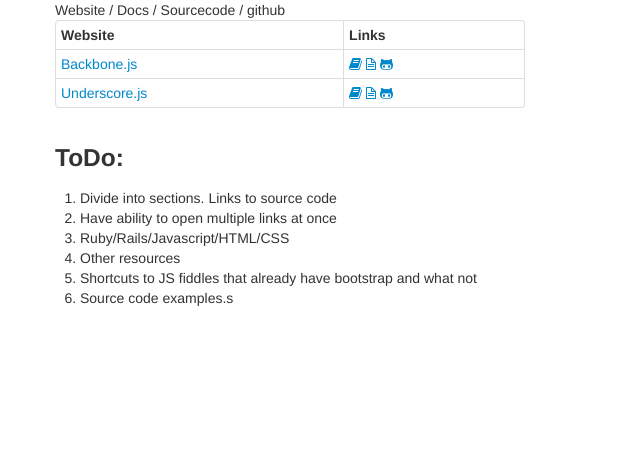
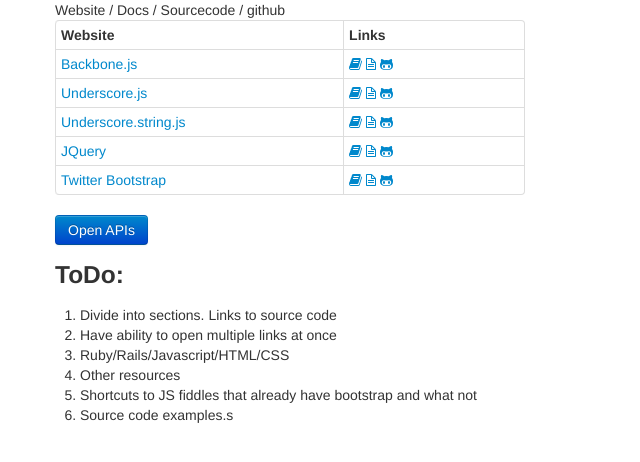
Before and after one commit to hajpoj/reference-page, a plain HTML site: page index.html in a window 1280 px wide. Shown: the whole page, without its empty margins (0-640 px from the left). Drawn offline with nearby package versions, Linux system fonts and the light colour scheme.

Commit message:
backboneify

```diff
--- a/index.html
+++ b/index.html
@@ -37,27 +37,13 @@
           <th class="span2">Links</th>
         </tr>
         </thead>
-        <tbody>
-        <tr>
-          <td><a href="http://backbonejs.com">Backbone.js</a></td>
-          <td class="o-resource-links">
-            <a href="http://www.backbonejs.com"><i class="icon-book"></i></a>
-            <a href="https://gist.github.com/723448ef3d7cf3ba3b0f"><i class="icon-file-alt"></i></a>
-            <a href="https://github.com/documentcloud/backbone"><i class="icon-github-alt"></i></a>
-          </td>
-        </tr>
-        <tr>
-          <td><a href="http://underscorejs.org">Underscore.js</a></td>
-          <td>
-            <a href="http://underscorejs.org"><i class="icon-book"></i></a>
-            <a href="https://gist.github.com/4de2ec66ad46e4f521ef"><i class="icon-file-alt"></i></a>
-            <a href="https://github.com/documentcloud/underscore"><i class="icon-github-alt"></i></a>
-          </td>
-        </tr>
+        <tbody id="resourceTable">
         </tbody>
       </table>
     </div>
   </div>
+
+  <button id="openAPIs" class="btn btn-primary">Open APIs</button>
 
   <h3>ToDo:</h3>
   <ol>
@@ -73,9 +59,19 @@
 
 <script src="//ajax.googleapis.com/ajax/libs/jquery/1.8.3/jquery.min.js"></script>
 <script>window.jQuery || document.write('<script src="js/vendor/jquery-1.8.3.min.js"><\/script>')</script>
+<script src="js/vendor/underscore.js"></script>
 <script src="js/vendor/backbone.js"></script>
 <script src="js/plugins.js"></script>
 <script src="js/main.js"></script>
 
+<script id="resourceTemplate" type="text/html">
+    <td><a href="{{ main_url }}" target="_blank">{{ name }}</a></td>
+    <td class="o-resource-links">
+      <a href="{{ api_url }}" class="api-link" target="_blank"><i class="icon-book"></i></a>
+      <a href="{{ code_url }}" target="_blank"><i class="icon-file-alt"></i></a>
+      <a href="{{ github_url }}" target="_blank"><i class="icon-github-alt"></i></a>
+    </td>
+</script>
+
 </body>
 </html>
--- a/js/main.js
+++ b/js/main.js
@@ -2,6 +2,10 @@
   models: {},
   views: {},
   collections: {}
+};
+
+_.templateSettings = {
+  interpolate : /\{\{(.+?)\}\}/g
 };
 
 $(function() {
@@ -15,16 +19,90 @@
     },
     {
       name: "Underscore.js",
-      main_url: "http://www.underscorejs.org",
-      api_url: "http://www.underscorejs.org",
+      main_url: "http://underscorejs.org",
+      api_url: "http://underscorejs.org",
       code_url: "https://gist.github.com/4de2ec66ad46e4f521ef",
       github_url: "https://github.com/documentcloud/underscore"
+    },
+    {
+      name: "Underscore.string.js",
+      main_url: "http://epeli.github.com/underscore.string/",
+      api_url: "https://github.com/epeli/underscore.string#readme",
+      code_url: "https://gist.github.com/29d89f78de3f52da3c5b",
+      github_url: "https://github.com/epeli/underscore.string"
+    },
+    {
+      name: "JQuery",
+      main_url: "http://jquery.com/",
+      api_url: "http://api.jquery.com/",
+      code_url: "https://github.com/jquery/jquery/tree/master/src",
+      github_url: "https://github.com/jquery/jquery"
+    },
+    {
+      name: "Twitter Bootstrap",
+      main_url: "http://twitter.github.com/bootstrap/",
+      api_url: "http://twitter.github.com/bootstrap/javascript.html",
+      code_url: "https://github.com/twitter/bootstrap/blob/master/docs/assets/js/bootstrap.js",
+      github_url: "https://github.com/twitter/bootstrap"
     }
+//    , {
+//      name: "",
+//      main_url: "",
+//      api_url: "",
+//      code_url: "",
+//      github_url: ""
+//    }
   ];
 
-  hf.models.Resource = Backbone.Model.extend({});
-  hf.collections.Resources = Backbone.Collection.extend();
-  hf.views.Resource = Backbone.View.extend();
+  hf.models.Resource = Backbone.Model.extend();
 
+  hf.collections.Resources = Backbone.Collection.extend({
+    model: hf.models.Resource
+  });
+
+  hf.views.Resource = Backbone.View.extend({
+    initialize: function(options) {
+      this.template = _.template(options.template.html());
+    },
+
+    render: function() {
+      //remember the underscore templates take A JSON object NOT the model itself.s
+      this.$el.html(this.template(this.model.toJSON()));
+      return this;
+    }
+  });
+
+  hf.views.ResourceTable = Backbone.View.extend({
+
+    initialize: function(options) {
+      this.collection = new hf.collections.Resources(options.resourceJSON);
+      this.render();
+    },
+
+    render: function() {
+      var that = this;
+      this.collection.each(function(model) {
+        var resourceView = new hf.views.Resource({
+          template: $('#resourceTemplate'),
+          model: model,
+          tagName: 'tr'
+        });
+        that.$el.append(resourceView.render().el);
+      });
+    }
+  });
+
+  hf.views.Appview = Backbone.View.extend({
+    initialize: function() {
+      var resourceTableView = new hf.views.ResourceTable({
+        el: $('#resourceTable'),
+        resourceJSON: resources
+      });
+    }
+  });
+
+  var appView = new hf.views.Appview({
+    el: $('body')
+  });
 
 });
```
